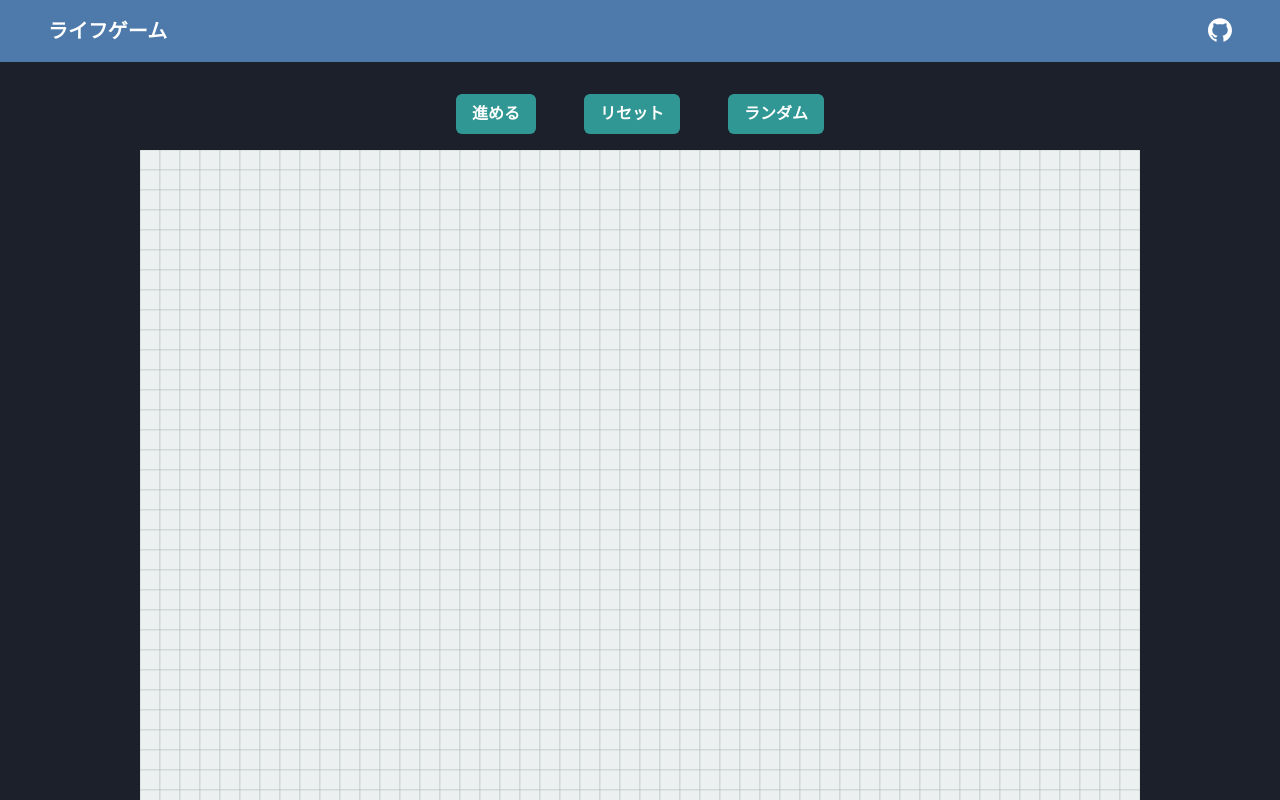
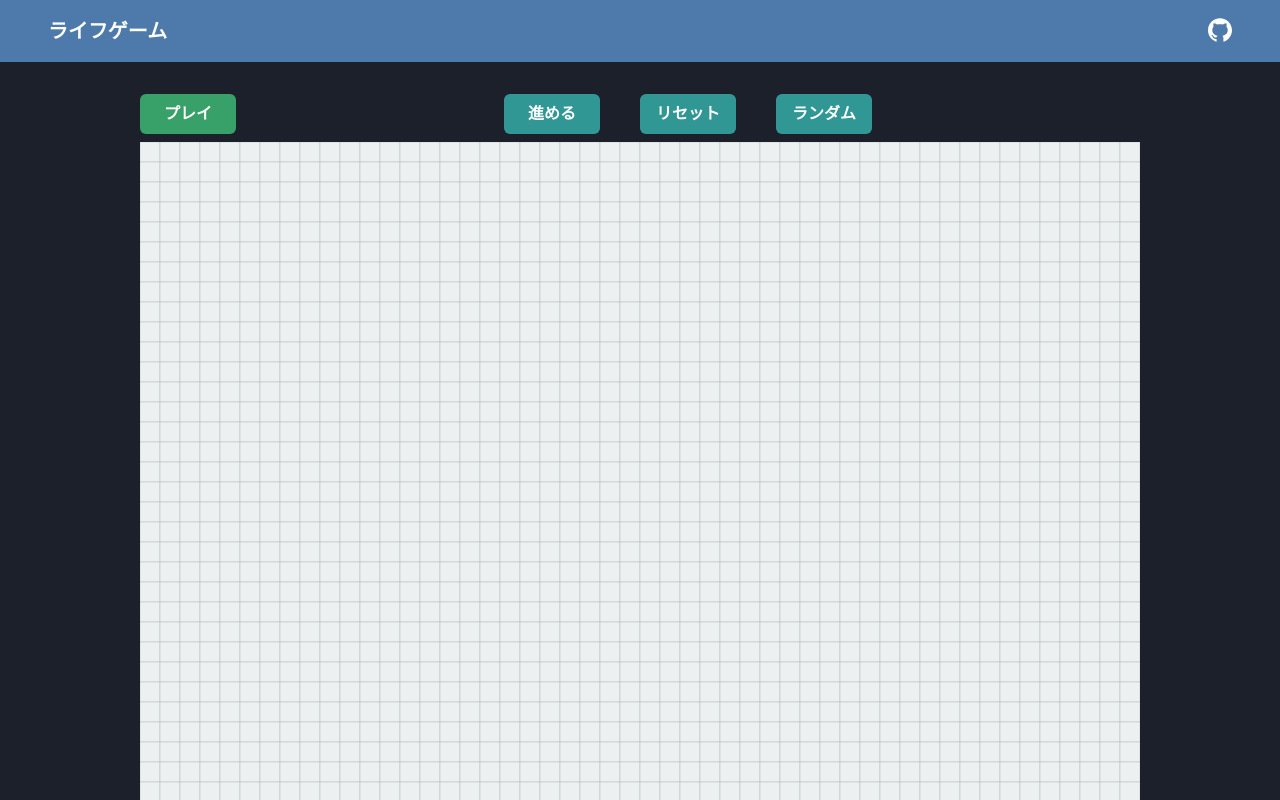
Before and after one commit to skuralll/oc-lifegame, a React (Vite) app in the folder oc_client/: page / in a window 1280 px wide. Shown: the top 800 px of the page. Built offline with nearby package versions, Linux system fonts and the light colour scheme.

Commit message:
プレイボタンを追加

```diff
--- /dev/null
+++ b/oc_client/src/components/AutoButton.tsx
@@ -0,0 +1,15 @@
+import { Button } from '@chakra-ui/react';
+import React from 'react';
+
+type AutoButtonProps = {
+  isAuto: boolean;
+  setIsAuto: (auto: boolean) => void;
+};
+
+export const AutoButton = ({ isAuto, setIsAuto }: AutoButtonProps) => {
+  return (
+    <Button onClick={() => setIsAuto(!isAuto)} colorScheme={isAuto ? 'orange' : 'green'} w={24}>
+      {isAuto ? '停止' : 'プレイ'}
+    </Button>
+  );
+};
--- a/oc_client/src/components/BaseController.tsx
+++ b/oc_client/src/components/BaseController.tsx
@@ -28,14 +28,14 @@ export const BaseController = ({ isAuto, setIsAuto }: BaseControllerProps) => {
   };
 
   return (
-    <HStack spacing={12}>
-      <Button onClick={handleAdvance} isDisabled={isAuto} flexGrow={1} colorScheme="teal">
+    <HStack spacing={10}>
+      <Button onClick={handleAdvance} isDisabled={isAuto} flexGrow={1} colorScheme="teal" w={24}>
         進める
       </Button>
-      <Button onClick={handleReset} isDisabled={isAuto} flexGrow={1} colorScheme="teal">
+      <Button onClick={handleReset} isDisabled={isAuto} flexGrow={1} colorScheme="teal" w={24}>
         リセット
       </Button>
-      <Button onClick={handleRandomize} isDisabled={isAuto} flexGrow={1} colorScheme="teal">
+      <Button onClick={handleRandomize} isDisabled={isAuto} flexGrow={1} colorScheme="teal" w={24}>
         ランダム
       </Button>
     </HStack>
--- a/oc_client/src/components/LifeGame.tsx
+++ b/oc_client/src/components/LifeGame.tsx
@@ -2,14 +2,14 @@ import { Board } from './Board';
 import { useContext, useState } from 'react';
 import { BoardContext, BoardContextType } from '../contexts/BoardProvider';
 import { useAnimationFrame } from '../hooks/AnimationFrame';
-import { Center, Flex, Spacer, VStack } from '@chakra-ui/react';
-import { Controller } from './Controller';
+import { Box, Center, Flex, HStack, Spacer, VStack } from '@chakra-ui/react';
 import { BaseController } from './BaseController';
+import { AutoButton } from './AutoButton';
 
 export const LifeGame = () => {
-  const { advanceBoard } = useContext(BoardContext) as BoardContextType;
-
+  const { boardState, advanceBoard } = useContext(BoardContext) as BoardContextType;
   const [_isAuto, _setIsAuto] = useState(false);
+  const [cellSize, setCellSize] = useState(20);
 
   // ゲームループ
   const gameLoop = (elapsed: number) => {
@@ -33,13 +33,16 @@ export const LifeGame = () => {
   };
 
   return (
-    <>
+    <Center>
       <VStack>
-        <BaseController isAuto={_isAuto} setIsAuto={setIsAuto} />
-        <Spacer />
-        <Board cellSize={20} />
-        {/* <Controller isAuto={_isAuto} setIsAuto={setIsAuto} /> */}
+        <Flex w="100%">
+          <AutoButton isAuto={_isAuto} setIsAuto={setIsAuto} />
+          <Spacer />
+          <BaseController isAuto={_isAuto} setIsAuto={setIsAuto} />
+          <Spacer />
+        </Flex>
+        <Board cellSize={cellSize} />
       </VStack>
-    </>
+    </Center>
   );
 };
```
Also changed, not shown: oc_client/src/lib/board.ts (added, +12 -0 lines), 2 other files (tests, documents, lock files or other folders).
